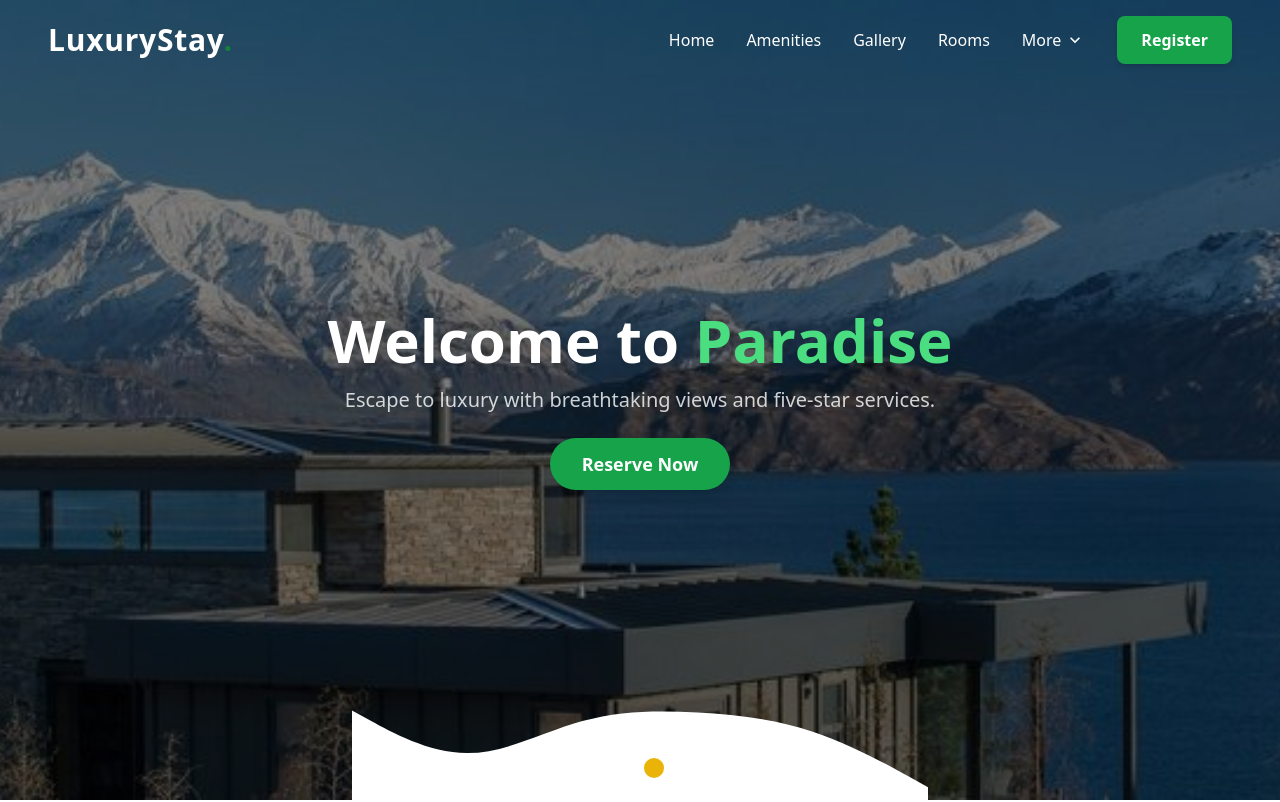
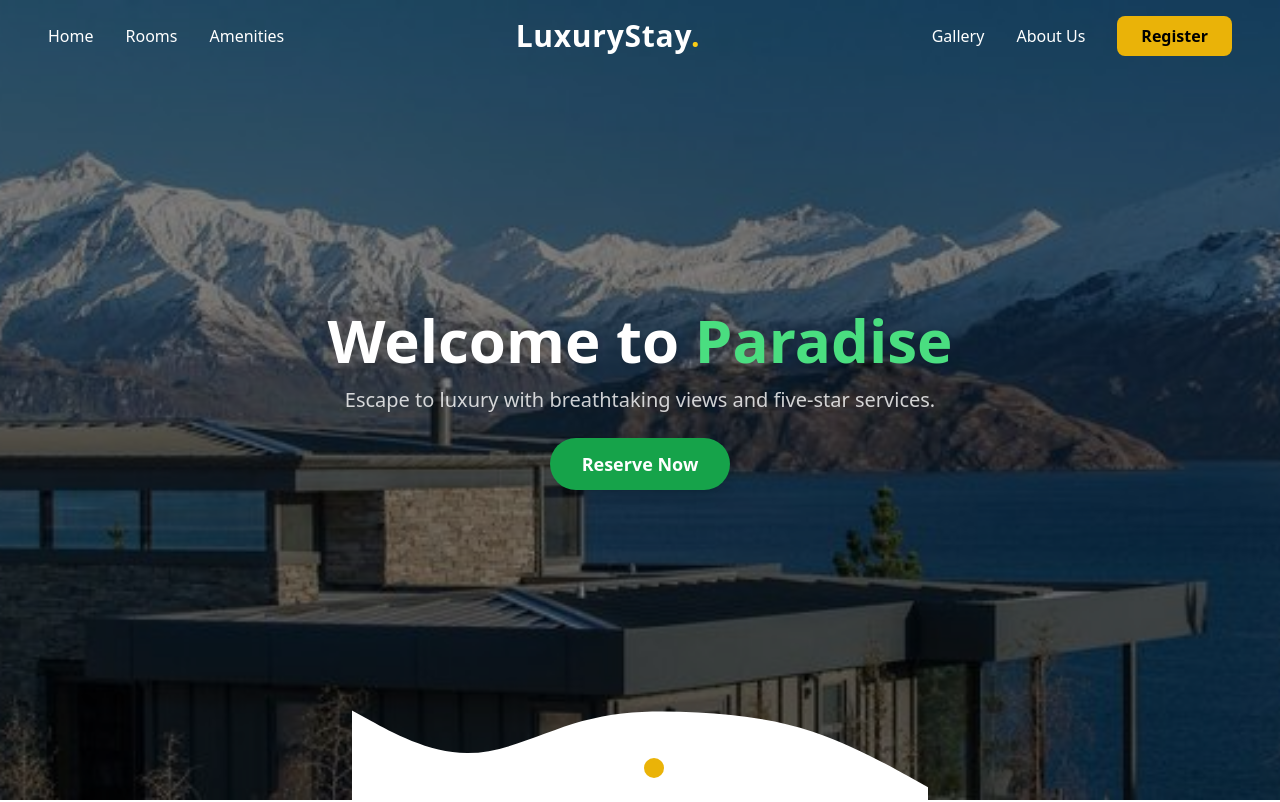
Before and after one commit to faisalbrahvii/Hotal_Management, a React (Vite) app: page / in a window 1280 px wide. Shown: the top 802 px of the page. Built offline with nearby package versions, Linux system fonts and the light colour scheme.

Commit message:
Modify_Navbar

```diff
--- a/src/client/Components/Navbar.jsx
+++ b/src/client/Components/Navbar.jsx
@@ -1,63 +1,79 @@
-import React, { useState, useEffect } from 'react';
-import { Link, useNavigate } from 'react-router-dom';
-import { RiMenu3Fill, RiCloseFill } from 'react-icons/ri';
-import { MdKeyboardArrowDown } from 'react-icons/md';
+import React, { useState, useEffect } from "react";
+import { Link, useNavigate } from "react-router-dom";
+import { RiMenu3Fill, RiCloseFill } from "react-icons/ri";
 
 const Navbar = () => {
   const [scrolled, setScrolled] = useState(false);
   const [menuOpen, setMenuOpen] = useState(false);
-  const [dropdownOpen, setDropdownOpen] = useState(false);
+  const [greeting, setGreeting] = useState("");
   const navigate = useNavigate();
 
   useEffect(() => {
     const handleScroll = () => {
       setScrolled(window.scrollY > 50);
     };
-    window.addEventListener('scroll', handleScroll);
-    return () => window.removeEventListener('scroll', handleScroll);
+    window.addEventListener("scroll", handleScroll);
+    return () => window.removeEventListener("scroll", handleScroll);
+  }, []);
+
+  useEffect(() => {
+    const getPakistanTime = () => {
+      const pakistanTime = new Intl.DateTimeFormat('en-US', {
+        timeZone: 'Asia/Karachi',
+        hour: 'numeric',
+        hour12: false,
+      }).format(new Date());
+
+      const hour = parseInt(pakistanTime, 10);
+      if (hour >= 5 && hour < 12) {
+        setGreeting("Good Morning! ☀️");
+      } else if (hour >= 12 && hour < 17) {
+        setGreeting("Good Afternoon! 🌤");
+      } else if (hour >= 17 && hour < 21) {
+        setGreeting("Good Evening! 🌙");
+      } else {
+        setGreeting("Good Night! 🌌");
+      }
+    };
+
+    getPakistanTime();
+    const interval = setInterval(getPakistanTime, 60000);
+    return () => clearInterval(interval);
   }, []);
 
   const openModal = () => {
     navigate("/register");
+    setMenuOpen(false);
   };
 
   return (
-    <header className={`fixed top-0 left-0 w-full z-50 transition-all duration-300 ${scrolled ? 'bg-black/80 shadow-lg' : 'bg-transparent'}`}>
+    <header
+      className={`fixed top-0 left-0 w-full z-50 transition-all duration-300 ${
+        scrolled ? "bg-black/80 shadow-lg" : "bg-transparent"
+      }`}
+    >
       <div className="container mx-auto flex items-center justify-between py-4 px-6 lg:px-12">
-        {/* Logo */}
+        <nav className="hidden md:flex items-center gap-8 text-white">
+          <Link to="/" className="hover:text-yellow-400 transition">Home</Link>
+          <Link to="/rooms" className="hover:text-yellow-400 transition">Rooms</Link>
+          <Link to="/amenities" className="hover:text-yellow-400 transition">Amenities</Link>
+        </nav>
+
         <Link to="/" className="text-white text-3xl font-bold tracking-wide">
-          LuxuryStay<span className="text-green-700">.</span>
+          LuxuryStay<span className="text-yellow-400">.</span>
         </Link>
 
-        {/* Desktop Menu */}
         <nav className="hidden md:flex items-center gap-8 text-white">
-          <Link to="/" className="hover:text-green-700 transition">Home</Link>
-          <Link to="/Our_Amenities" className="hover:text-green-700 transition">Amenities</Link>
-          <Link to="/Gallery" className="hover:text-green-700 transition">Gallery</Link>
-          <Link to="/CheckoutRoom" className="hover:text-green-700 transition">Rooms</Link>
-
-          {/* Dropdown Menu */}
-          <div className="relative">
-            <button
-              onClick={() => setDropdownOpen(!dropdownOpen)}
-              className="flex items-center gap-1 hover:text-green-700 transition"
-            >
-              More <MdKeyboardArrowDown size={20} />
-            </button>
-            {dropdownOpen && (
-              <div className="absolute top-10 left-0 bg-white shadow-lg rounded-md overflow-hidden w-40">
-                <Link to="/About" className="block px-4 py-2 text-gray-800 hover:bg-yellow-100">About Us</Link>
-              </div>
-            )}
-          </div>
-
-          {/* Register Button */}
-          <button onClick={openModal} className="bg-green-600 hover:bg-green-700 text-white text-sm sm:text-base font-bold rounded-lg px-6 py-3 transition duration-300 shadow-md">
+          <Link to="/gallery" className="hover:text-yellow-400 transition">Gallery</Link>
+          <Link to="/about" className="hover:text-yellow-400 transition">About Us</Link>
+          <button
+            onClick={openModal}
+            className="bg-yellow-500 hover:bg-yellow-600 text-black font-semibold rounded-lg px-6 py-2 transition-all"
+          >
             Register
           </button>
         </nav>
 
-        {/* Mobile Menu Button */}
         <div className="md:hidden text-white">
           <button onClick={() => setMenuOpen(!menuOpen)}>
             {menuOpen ? <RiCloseFill size={30} /> : <RiMenu3Fill size={30} />}
@@ -65,23 +81,45 @@ const Navbar = () => {
         </div>
       </div>
 
-      {/* Mobile Menu */}
-      <div className={`fixed top-0 left-0 w-full h-full bg-black bg-opacity-90 backdrop-blur-md text-white transition-all transform ${menuOpen ? "translate-x-0 opacity-100" : "translate-x-full opacity-0"} md:hidden`}>
-  <div className="flex flex-col items-center justify-center h-full gap-8 text-2xl font-medium">
-    <Link to="/" onClick={() => setMenuOpen(false)} className="hover:text-green-700 transition">Home</Link>
-    <Link to="/Our_Amenities" onClick={() => setMenuOpen(false)} className="hover:text-green-700 transition">Amenities</Link>
-    <Link to="/Gallery" onClick={() => setMenuOpen(false)} className="hover:text-green-700 transition">Gallery</Link>
-    <Link to="/CheckoutRoom" onClick={() => setMenuOpen(false)} className="hover:text-green-700 transition">Rooms</Link>
-    <Link to="/About" onClick={() => setMenuOpen(false)} className="hover:text-green-700 transition">About Us</Link>
+      <div
+  className={`fixed top-0 left-0 w-full h-full bg-black/80 backdrop-blur-lg text-white transform transition-transform duration-500 ease-in-out ${
+    menuOpen ? "translate-x-0 opacity-100" : "translate-x-full opacity-0"
+  } md:hidden flex flex-col items-center justify-center`}
+>
+  <button
+    onClick={() => setMenuOpen(false)}
+    className="absolute top-6 right-6 text-white text-3xl hover:text-yellow-400 transition-all duration-300"
+  >
+    <RiCloseFill />
+  </button>
+
+  <h2 className="text-2xl font-semibold mb-4 animate-fadeIn">
+    {greeting}
+  </h2>
+
+  <div className="flex flex-col items-center gap-4 text-2xl font-medium">
+    {["Home", "Rooms", "Amenities", "Gallery", "About Us"].map((item, index) => (
+      <React.Fragment key={index}>
+        <Link
+          to={`/${item.toLowerCase().replace(" ", "")}`}
+          onClick={() => setMenuOpen(false)}
+          className="hover:text-yellow-400 transition-all duration-300 transform hover:scale-110 animate-fadeIn relative group"
+          style={{ animationDelay: `${index * 0.1}s` }}
+        >
+          {item}
+          <span className="absolute left-0 bottom-0 w-0 h-0.5 bg-yellow-400 transition-all duration-300 group-hover:w-full"></span>
+        </Link>
+
+        {index !== 4 && <hr className="w-24 border-t border-white/30 animate-slideIn" />}
+      </React.Fragment>
+    ))}
 
     <button
-      onClick={() => {
-        openModal();
-        setMenuOpen(false);
-      }}
-      className="bg-green-600 hover:bg-green-700 text-white text-sm sm:text-base font-bold rounded-lg px-6 py-3 transition duration-300 shadow-md"
+      onClick={openModal}
+      className="relative overflow-hidden bg-yellow-500 hover:bg-yellow-600 text-black font-semibold rounded-lg px-8 py-3 transition-all group mt-4 animate-fadeIn pulse-effect"
     >
       Register
+      <span className="absolute inset-0 bg-yellow-400 opacity-10 group-hover:opacity-30 transition-all"></span>
     </button>
   </div>
 </div>
```
